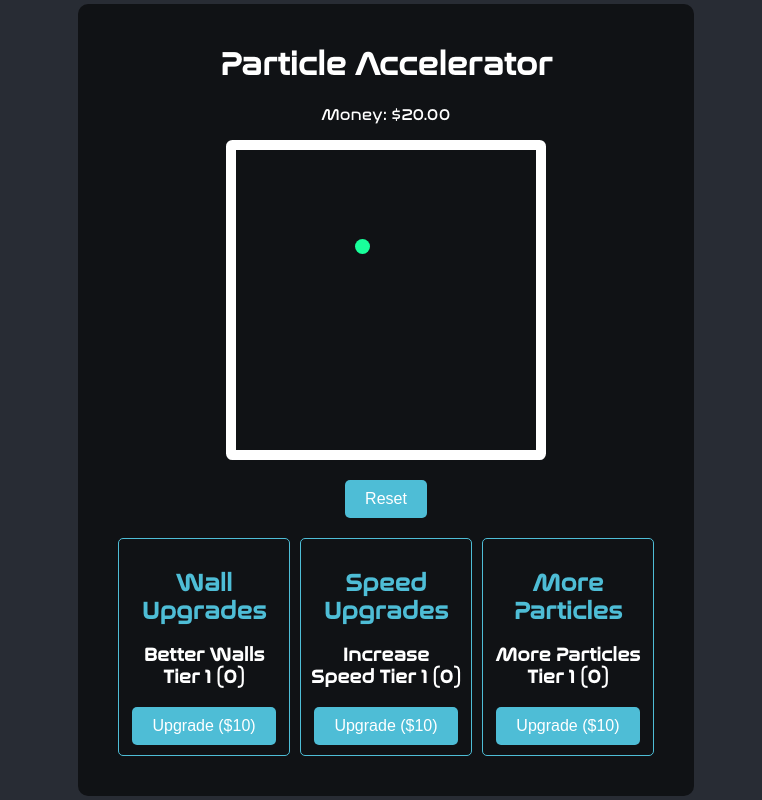
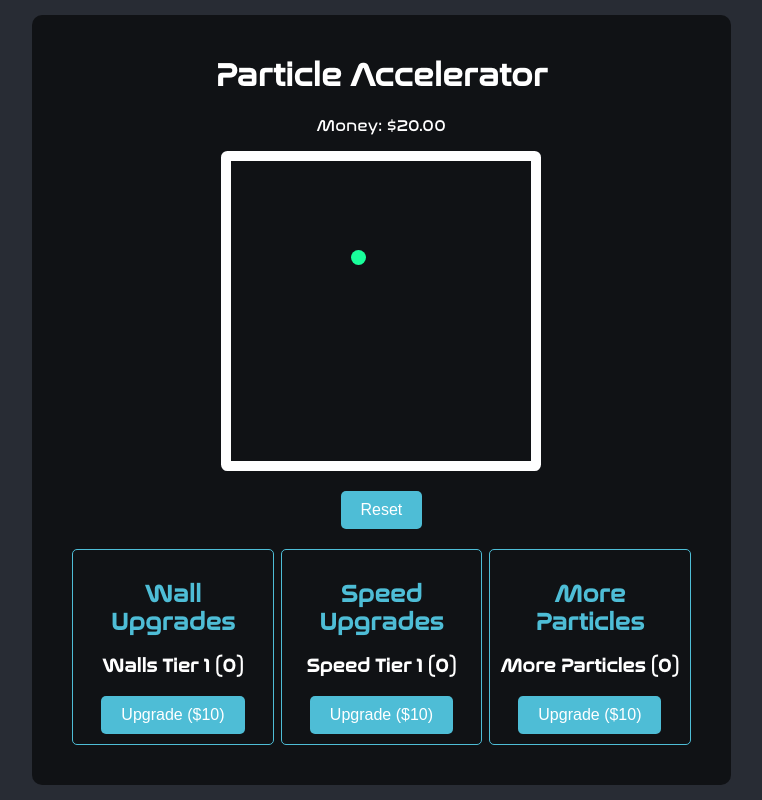
Before and after one commit to JQ4386/Particle-Accelerator, a React (Create React App) app: page / in a window 1280 px wide. Shown: the whole page, without its empty margins (242-1004 px from the left). Built offline with nearby package versions, Linux system fonts and the light colour scheme.

Commit message:
minor upgradeTab changes

```diff
--- a/src/App.css
+++ b/src/App.css
@@ -27,7 +27,7 @@ body, html {
 /* Style the app container */
 .App {
   width: 90%; /* Take up 90% of the available width */
-  max-width: 600px; /* Set a maximum width */
+  max-width: 800px; /* Set a maximum width */
   padding: 20px;
   text-align: center;
   background-color: rgba(0, 0, 0, 0.6);
@@ -60,7 +60,7 @@ button {
 }
 
 .upgrade-column {
-  width: 28%; /* slightly less than 33% to allow some space between columns */
+  width: 29%; /* slightly less than 33% to allow some space between columns */
   border: 1px solid #4ebdd6;
   padding: 10px;
   border-radius: 5px;
--- a/src/App.js
+++ b/src/App.js
@@ -42,9 +42,7 @@ function App() {
   }], [boxSize, particleSpeed]);
   const [particleData, setParticleData] = useState(initParticleData);
 
-
-  const refreshRate = 30;
-
+  const refreshRate = 30; // Frames per second
 
   //handle wall upgrades
   useEffect(() => {
--- a/src/ParticleBox.js
+++ b/src/ParticleBox.js
@@ -130,13 +130,9 @@ export default function ParticleBox({ setMoney, refreshRate, wallValue, particle
             });
             if (collisions.length === 0) return updatedParticles;
 
-            var collisionCount = 0;
             collisions.forEach(([particleA, particleB]) => {
                 resolveCollision(particleA, particleB);
-                collisionCount++;
             });
-            console.log(`Collisions: ${collisionCount} Resolved!`)
-            collisionCount = 0;
             return updatedParticles;
         }
 
@@ -252,7 +248,6 @@ export default function ParticleBox({ setMoney, refreshRate, wallValue, particle
     // Explosion State
     const [explosions, setExplosions] = useState([]);
 
-
     return (
         <div className="particle-box" style={{
             width: boxSize,
--- a/src/Upgrade.js
+++ b/src/Upgrade.js
@@ -1,6 +1,6 @@
 import React from "react";
 
-export default function Upgrade({ money, setMoney, upgradeData, setUpgradeData, name, cost, numOwned }) {
+export default function Upgrade({ money, setMoney, setUpgradeData, name, cost, numOwned }) {
 
     function handleClick() {
         if (money >= cost) {
@@ -17,7 +17,6 @@ export default function Upgrade({ money, setMoney, upgradeData, setUpgradeData,
                 })
             })
             setMoney(prevMoney => prevMoney - cost);
-            console.log(upgradeData)
         }
     }
 
--- a/src/UpgradesTab.js
+++ b/src/UpgradesTab.js
@@ -13,7 +13,7 @@ export default function UpgradesTab({ money, setMoney, upgradeData, setUpgradeDa
                 const baseCost = 10 * (10 ** (id - 1));
                 return {
                     id: id,
-                    name: `Better Walls Tier ${id}`,
+                    name: `Walls Tier ${id}`,
                     baseCost: baseCost,
                     upgradeEffect: 1 * (10 ** (id - 1)),
                     effectType: "wall",
@@ -26,7 +26,7 @@ export default function UpgradesTab({ money, setMoney, upgradeData, setUpgradeDa
                 const baseCost = 10 * (10 ** (id - 11));
                 return {
                     id: id,
-                    name: `Increase Speed Tier ${id - 10}`,
+                    name: `Speed Tier ${id - 10}`,
                     baseCost: baseCost,
                     effectType: "particleSpeed",
                     upgradeEffect: 1 * (2 ** (id - 11)),
@@ -39,7 +39,7 @@ export default function UpgradesTab({ money, setMoney, upgradeData, setUpgradeDa
                 const baseCost = 10 * (10 ** (id - 21));
                 return {
                     id: id,
-                    name: `More Particles Tier ${id - 20}`,
+                    name: `More Particles`,
                     baseCost: baseCost,
                     effectType: "particleAmount",
                     upgradeEffect: 1 * (2 ** (id - 21)),
@@ -69,7 +69,7 @@ export default function UpgradesTab({ money, setMoney, upgradeData, setUpgradeDa
                 return nextParticleSpeedID;
             }
 
-            else if (nextParticleAmountID <= 26 && money >= generateUpgrade(nextParticleAmountID).unlockMoney) {
+            else if (nextParticleAmountID <= 21 && money >= generateUpgrade(nextParticleAmountID).unlockMoney) {
                 return nextParticleAmountID;
             }
 
```
